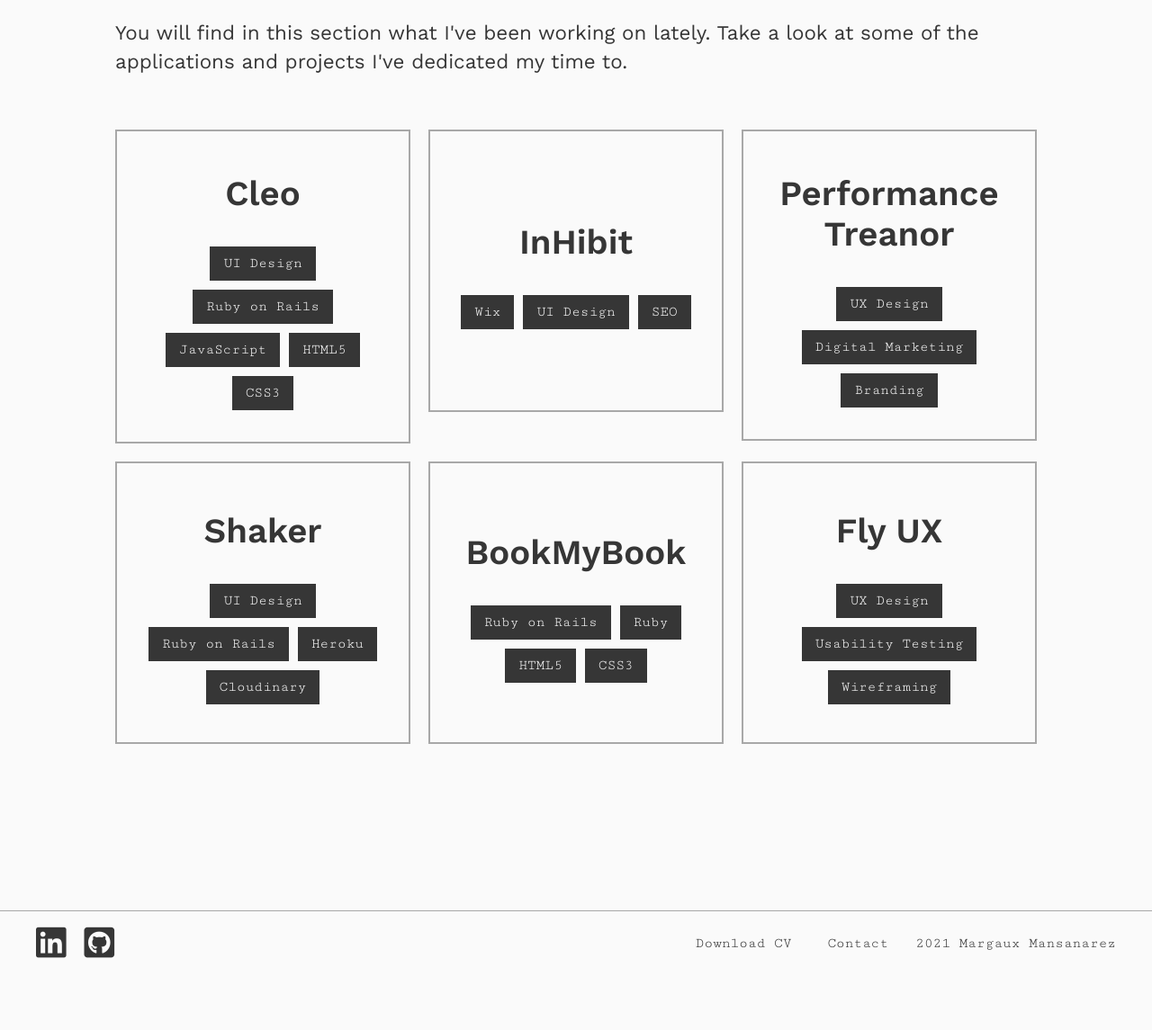
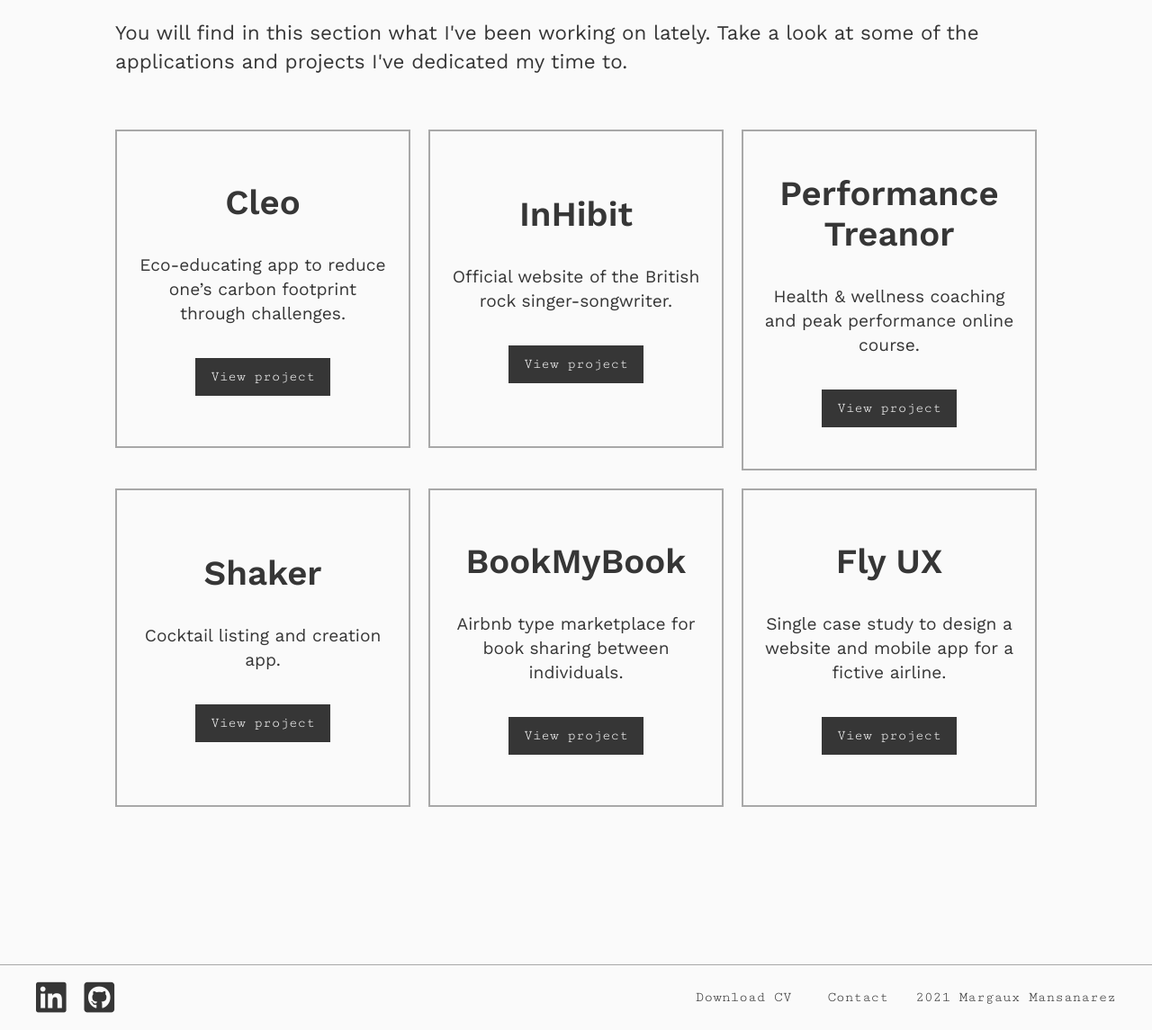
Before and after one commit to margaux-m/portfolio, a PHP site: page /pages/work.html in a window 1280 px wide. Shown: the part 342-1487 px from the top of the page at 90% size. Before the commit the page ends 1407 px from the top, so only its background shows below. Run offline with PHP 8.4, Linux system fonts and the light colour scheme; some libraries are stand-ins or nearby versions.

Commit message:
Work page: changed card layout

```diff
--- a/assets/css/components/btn.css
+++ b/assets/css/components/btn.css
@@ -42,3 +42,9 @@ a.btn-small {
   padding: 0.7rem 1.6rem;
   margin: 2rem 0rem 0rem 0rem;
 }
+
+.btn-project {
+  font-size: 1rem;
+  display: inline-block;
+  padding: 3px 15px;
+}
--- a/assets/css/components/cards.css
+++ b/assets/css/components/cards.css
@@ -42,14 +42,21 @@
   display: flex;
   flex-direction: column;
   justify-content: center;
-  min-height: 250px;
+  min-height: 290px;
 }
 
 .project-card > h2 {
   font-size: 2.4rem;
-  margin-top: 1rem;
+  margin: 1rem 0;
 }
 
+.project-card-description {
+  font-family: 'Work Sans', sans-serif;
+  font-size: 1.2rem;
+  line-height: 1.4;
+}
+
+/* Tags */
 .tags {
   font-family: 'Cutive Mono', monospace;
   font-size: 1rem;
--- a/pages/work.html
+++ b/pages/work.html
@@ -29,64 +29,54 @@
       <a href="./projects/cleo.html">
         <div class="project-card cleo">
           <h2>Cleo</h2>
-          <div class="tags">
-            <p class="tag">UI Design</p>
-            <p class="tag">Ruby on Rails</p>
-            <p class="tag">JavaScript</p>
-            <p class="tag">HTML5</p>
-            <p class="tag">CSS3</p>
+          <p class="project-card-description">Eco-educating app to reduce one’s carbon footprint through challenges.</p>
+          <div>
+            <p class="btn-solid btn-project">View project</p>
           </div>
         </div>
       </a>
       <a href="./projects/inhibit.html">
         <div class="project-card inhibit">
           <h2>InHibit</h2>
-          <div class="tags">
-            <p class="tag">Wix</p>
-            <p class="tag">UI Design</p>
-            <p class="tag">SEO</p>
+          <p class="project-card-description">Official website of the British rock singer-songwriter.</p>
+          <div>
+            <p class="btn-solid btn-project">View project</p>
           </div>
         </div>
       </a>
       <a href="./projects/performance-treanor.html">
         <div class="project-card performance-treanor">
           <h2>Performance Treanor</h2>
-          <div class="tags">
-            <p class="tag">UX Design</p>
-            <p class="tag">Digital Marketing</p>
-            <p class="tag">Branding</p>
+          <p class="project-card-description">Health & wellness coaching and peak performance online course.</p>
+          <div>
+            <p class="btn-solid btn-project">View project</p>
           </div>
         </div>
       </a>
       <a href="./projects/shaker.html">
         <div class="project-card shaker">
           <h2>Shaker</h2>
-          <div class="tags">
-            <p class="tag">UI Design</p>
-            <p class="tag">Ruby on Rails</p>
-            <p class="tag">Heroku</p>
-            <p class="tag">Cloudinary</p>
+          <p class="project-card-description">Cocktail listing and creation app.</p>
+          <div>
+            <p class="btn-solid btn-project">View project</p>
           </div>
         </div>
       </a>
       <a href="./projects/bookmybook.html">
         <div class="project-card bookmybook">
           <h2>BookMyBook</h2>
-          <div class="tags">
-            <p class="tag">Ruby on Rails</p>
-            <p class="tag">Ruby</p>
-            <p class="tag">HTML5</p>
-            <p class="tag">CSS3</p>
+          <p class="project-card-description">Airbnb type marketplace for book sharing between individuals.</p>
+          <div>
+            <p class="btn-solid btn-project">View project</p>
           </div>
         </div>
       </a>
       <a href="./projects/fly-ux.html">
         <div class="project-card fly-ux">
           <h2>Fly UX</h2>
-          <div class="tags">
-            <p class="tag">UX Design</p>
-            <p class="tag">Usability Testing</p>
-            <p class="tag">Wireframing</p>
+          <p class="project-card-description">Single case study to design a website and mobile app for a fictive airline.</p>
+          <div>
+            <p class="btn-solid btn-project">View project</p>
           </div>
         </div>
       </a>
```
